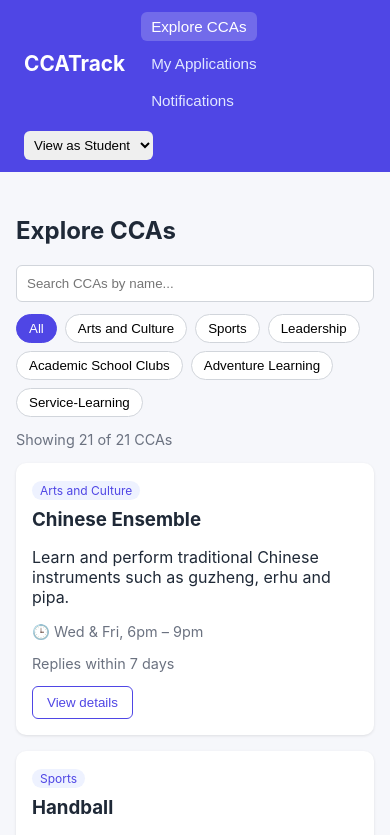
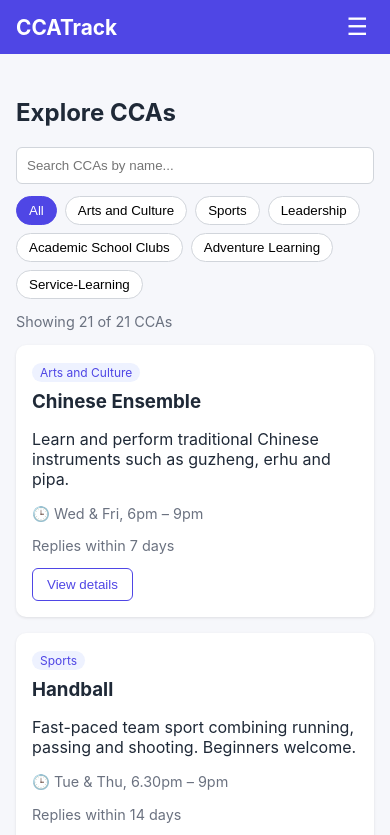
Before and after one commit to 25040104-xr/cca-track, a React (Create React App) app: page / in a window 390 px wide. Shown: the top 835 px of the page. Built offline with nearby package versions, Linux system fonts and the light colour scheme.

Commit message:
Add responsive mobile menu to Navbar

```diff
--- a/src/App.css
+++ b/src/App.css
@@ -23,11 +23,16 @@ body {
   font-weight: bold;
   font-size: 1.3rem;
 }
+.nav-menu {
+  display: flex;
+  align-items: center;
+  gap: 16px;
+  flex: 1;
+}
 .nav-links {
   display: flex;
   gap: 8px;
   flex: 1;
-  flex-wrap: wrap;
 }
 .nav-link {
   background: none;
@@ -37,6 +42,7 @@ body {
   border-radius: 6px;
   cursor: pointer;
   font-size: 0.95rem;
+  text-align: left;
 }
 .nav-link.active,
 .nav-link:hover {
@@ -48,7 +54,37 @@ body {
   border-radius: 6px;
   border: none;
 }
+.menu-toggle {
+  display: none;
+  background: none;
+  border: none;
+  color: white;
+  font-size: 1.5rem;
+  cursor: pointer;
+  margin-left: auto;
+}
 
+/* Small screens: hide the menu behind the ☰ button */
+@media (max-width: 700px) {
+  .navbar {
+    padding: 12px 16px;
+  }
+  .menu-toggle {
+    display: block;
+  }
+  .nav-menu {
+    display: none;
+    flex-basis: 100%;
+    flex-direction: column;
+    align-items: stretch;
+  }
+  .nav-menu.open {
+    display: flex;
+  }
+  .nav-links {
+    flex-direction: column;
+  }
+}
 /* ===== Buttons ===== */
 .btn {
   padding: 8px 14px;
--- a/src/components/Navbar.js
+++ b/src/components/Navbar.js
@@ -1,4 +1,8 @@
+import { useState } from "react";
+
 function Navbar({ role, onRoleChange, currentPage, navigate }) {
+  const [menuOpen, setMenuOpen] = useState(false);
+
   const studentLinks = [
     { page: "directory", label: "Explore CCAs" },
     { page: "myApplications", label: "My Applications" },
@@ -10,30 +14,48 @@ function Navbar({ role, onRoleChange, currentPage, navigate }) {
   ];
   const links = role === "student" ? studentLinks : excoLinks;
 
+  // Close the mobile menu after the user picks a page
+  function handleNavigate(page) {
+    navigate(page);
+    setMenuOpen(false);
+  }
+
+  function handleRoleChange(e) {
+    onRoleChange(e.target.value);
+    setMenuOpen(false);
+  }
+
   return (
     <nav className="navbar">
       <span className="logo">CCATrack</span>
 
+      <button
+        className="menu-toggle"
+        onClick={() => setMenuOpen(!menuOpen)}
+        aria-label="Toggle menu"
+        aria-expanded={menuOpen}
+      >
+        {menuOpen ? "✕" : "☰"}
+      </button>
+
+      <div className={menuOpen ? "nav-menu open" : "nav-menu"}>
         <div className="nav-links">
           {links.map((link) => (
             <button
               key={link.page}
               className={currentPage === link.page ? "nav-link active" : "nav-link"}
-            onClick={() => navigate(link.page)}
+              onClick={() => handleNavigate(link.page)}
             >
               {link.label}
             </button>
           ))}
         </div>
 
-      <select
-        className="role-switch"
-        value={role}
-        onChange={(e) => onRoleChange(e.target.value)}
-      >
+        <select className="role-switch" value={role} onChange={handleRoleChange}>
           <option value="student">View as Student</option>
           <option value="exco">View as Exco</option>
         </select>
+      </div>
     </nav>
   );
 }
```
Lines whose indentation alone changed are shown as unchanged.
